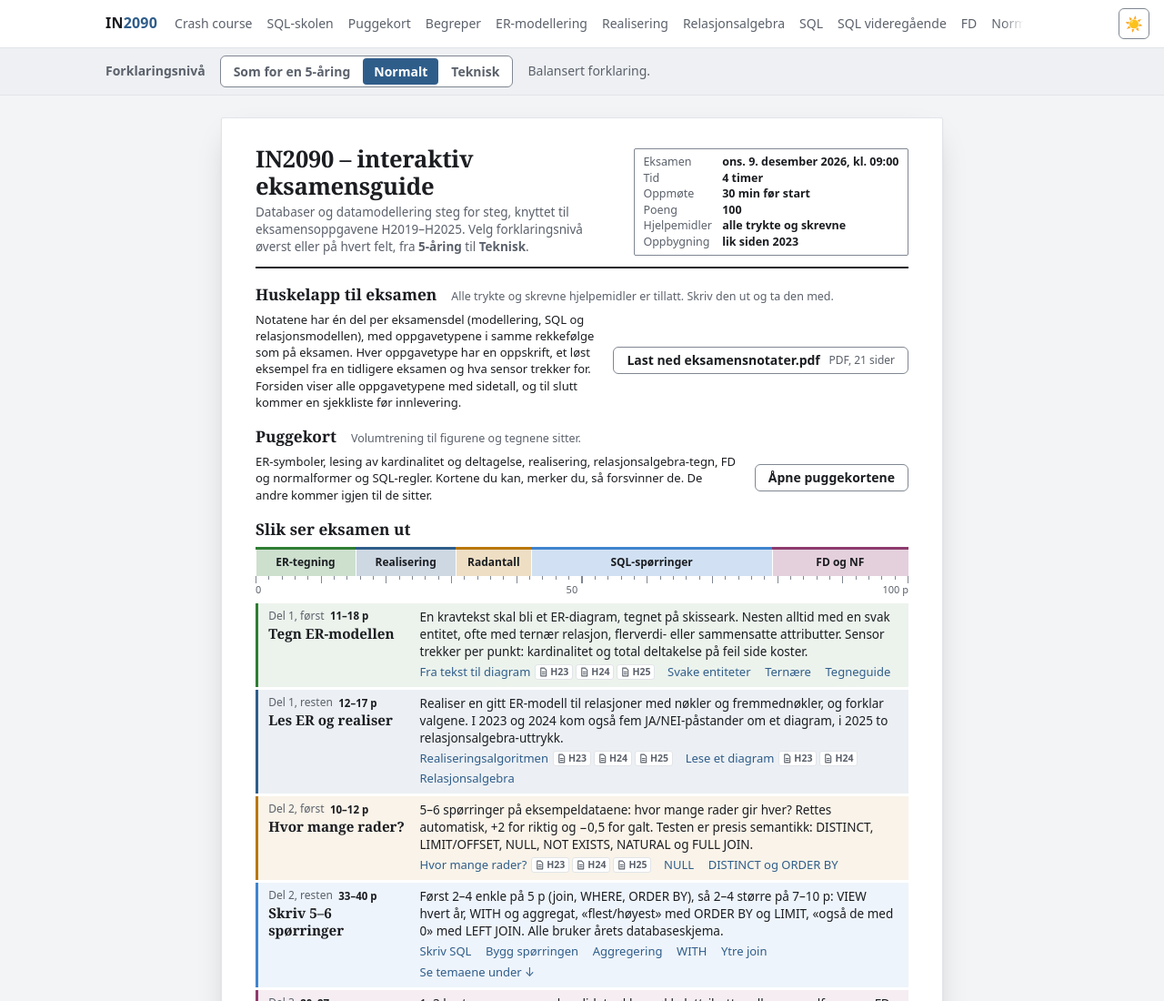
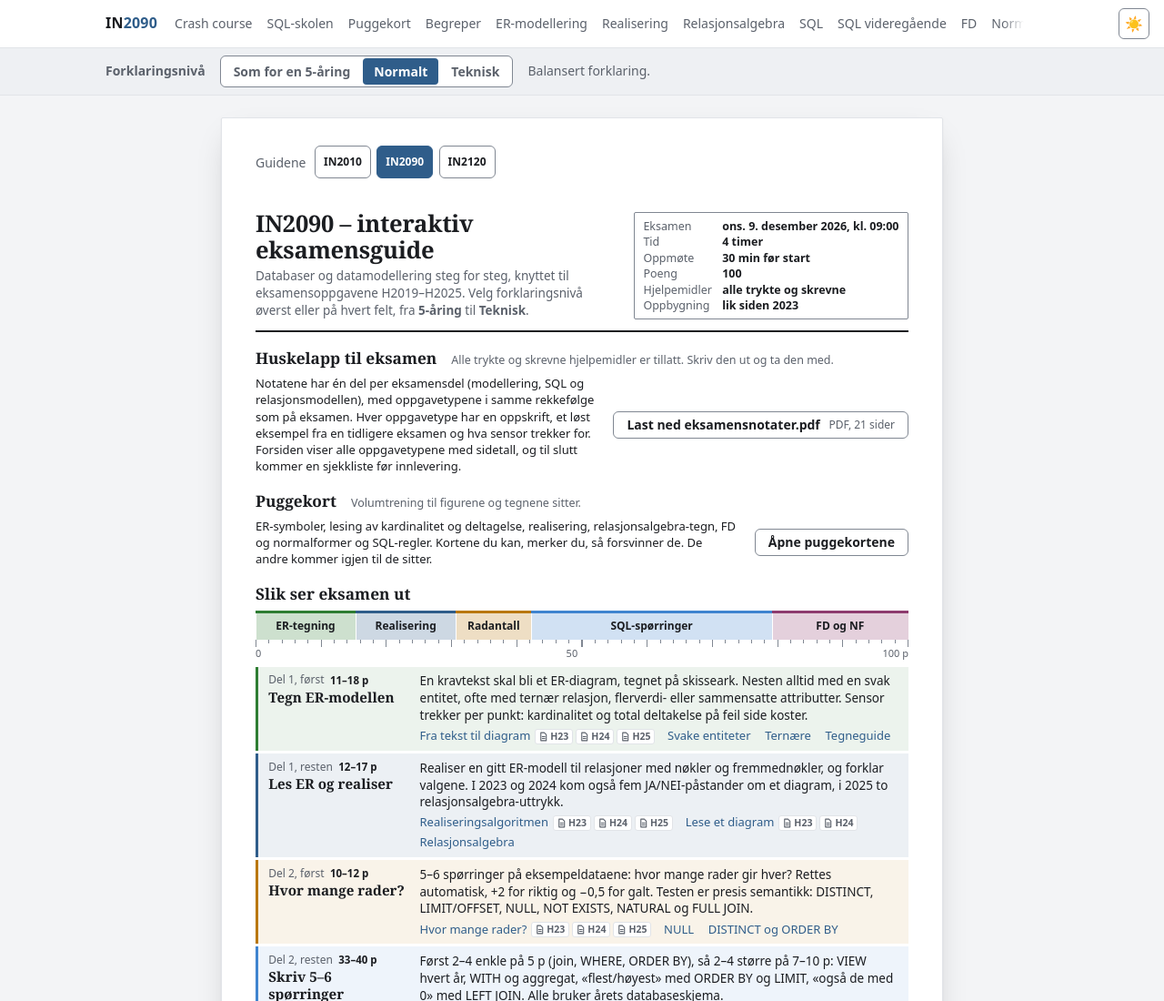
Before and after one commit to vegardjorg/IN2090, a plain HTML site: page index.html in a window 1280 px wide. Shown: the top 1100 px of the page at 91% size. Drawn offline with Linux system fonts and the light colour scheme.

Commit message:
Forside: lenker til de andre guidene
Co-Authored-By: Claude Opus 5.5 <noreply@anthropic.com>

```diff
--- a/index.html
+++ b/index.html
@@ -31,6 +31,13 @@
 
   <main id="main" class="wrap a4-desk">
     <article class="a4-sheet" aria-labelledby="a4-title">
+
+      <nav class="guider" aria-label="Alle guidene" style="display:flex;flex-wrap:wrap;align-items:center;gap:.4rem;margin:0 0 1rem;font-size:var(--text-sm)">
+        <span style="color:var(--color-on-surface-variant);margin-right:.2rem">Guidene</span>
+        <a class="btn sm" style="min-height:36px" href="https://vegardjorg.github.io/IN2010/">IN2010</a>
+        <a class="btn sm primary" style="min-height:36px" href="https://vegardjorg.github.io/IN2090/" aria-current="page">IN2090</a>
+        <a class="btn sm" style="min-height:36px" href="https://vegardjorg.github.io/IN2120/">IN2120</a>
+      </nav>
 
       <header class="a4-head">
         <div>
```
